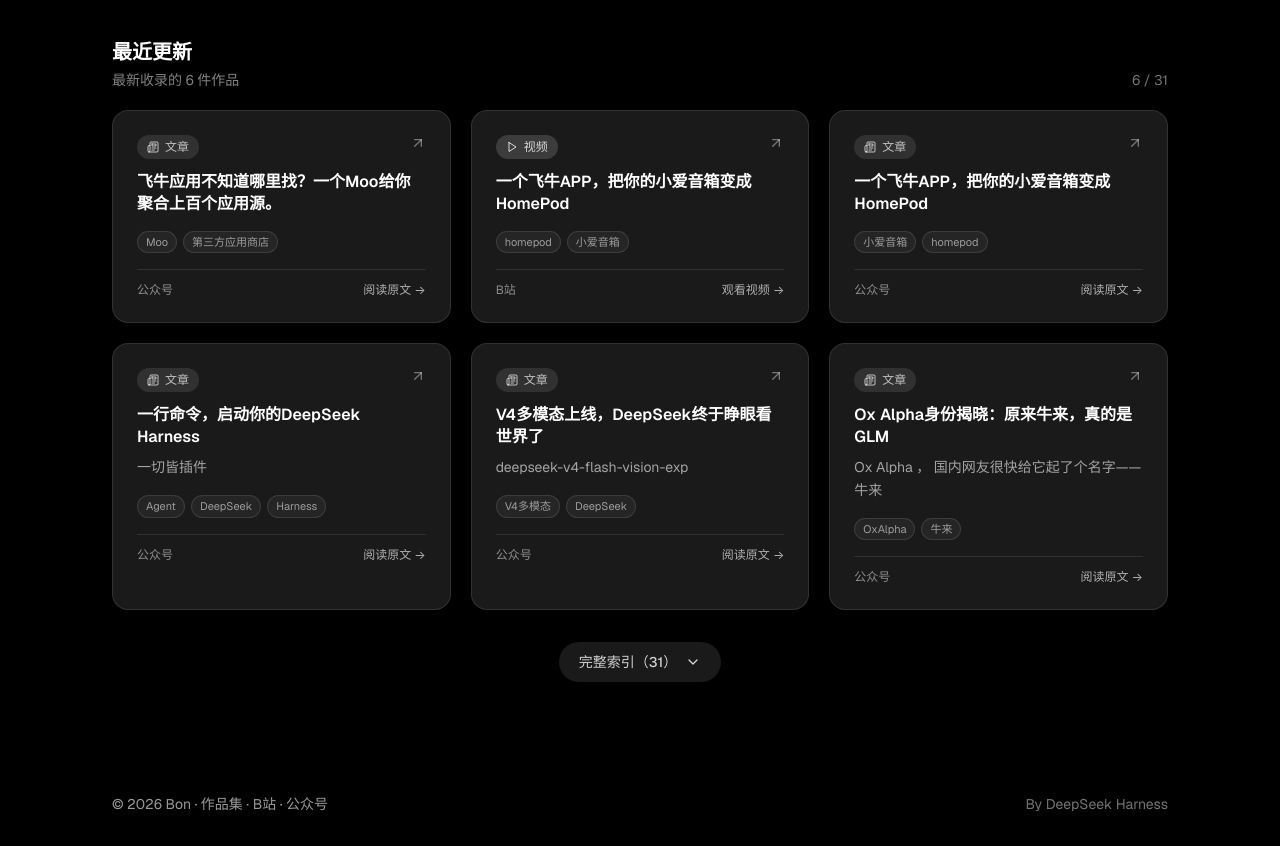
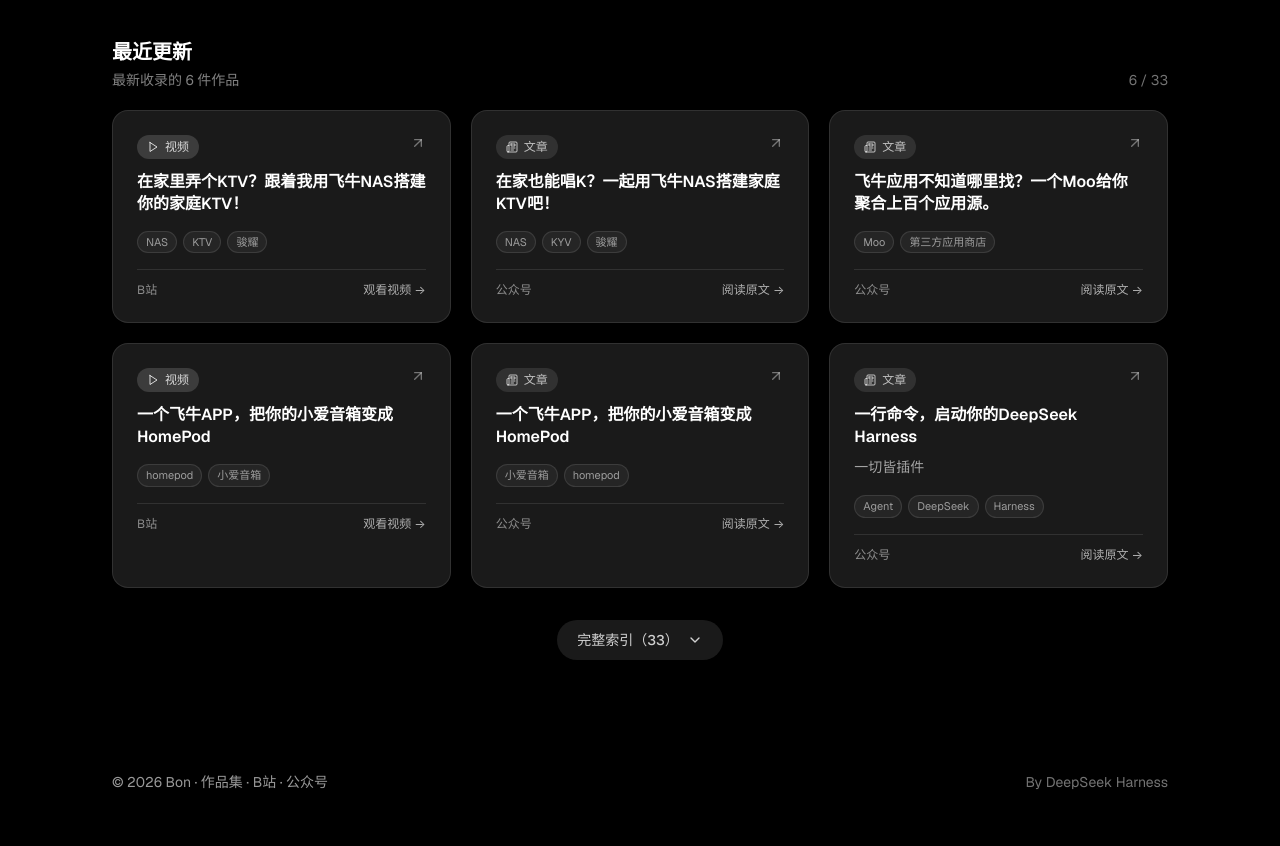
Before and after one commit to aBon579/bon-homepage2, a React (Vite) app: page / in a window 1280 px wide. Shown: the part 1409-2255 px from the top of the page. After the commit the page ends 2233 px from the top, so only its background shows below. Built offline with nearby package versions, Linux system fonts and the light colour scheme.

Commit message:
update 2026-10-18 16:54

```diff
--- a/src/data/works-data.js
+++ b/src/data/works-data.js
@@ -3,6 +3,28 @@
  * title≤30字 | link 链接 | desc 简介 | keywords ≤5 | category: 文章/视频
  * ============================================================ */
 export const WORKS = [
+  {
+    "title": "在家里弄个KTV？跟着我用飞牛NAS搭建你的家庭KTV！",
+    "link": "https://t.bilibili.com/1258629832406728745?share_source=pc_native",
+    "desc": "",
+    "keywords": [
+      "NAS",
+      "KTV",
+      "骏耀"
+    ],
+    "category": "视频"
+  },
+  {
+    "title": "在家也能唱K？一起用飞牛NAS搭建家庭KTV吧！",
+    "link": "https://mp.weixin.qq.com/s/kqNLXC5vkaMdKmhPBGsbvg",
+    "desc": "",
+    "keywords": [
+      "NAS",
+      "KYV",
+      "骏耀"
+    ],
+    "category": "文章"
+  },
   {
     "title": "飞牛应用不知道哪里找？一个Moo给你聚合上百个应用源。",
     "link": "https://mp.weixin.qq.com/s/w-S1O97S7xyY6IeJFZi1Mw",
```
Also changed, not shown: 3 other files (tests, documents, lock files or other folders).
